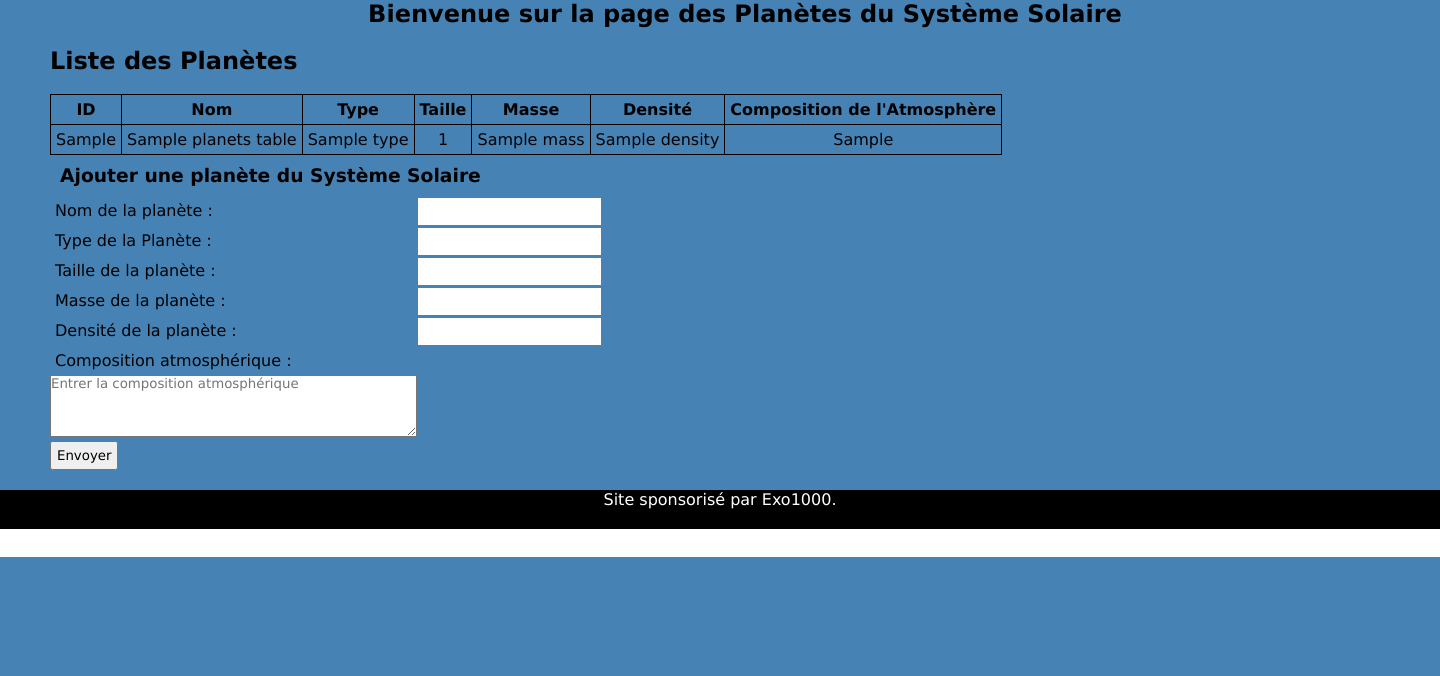
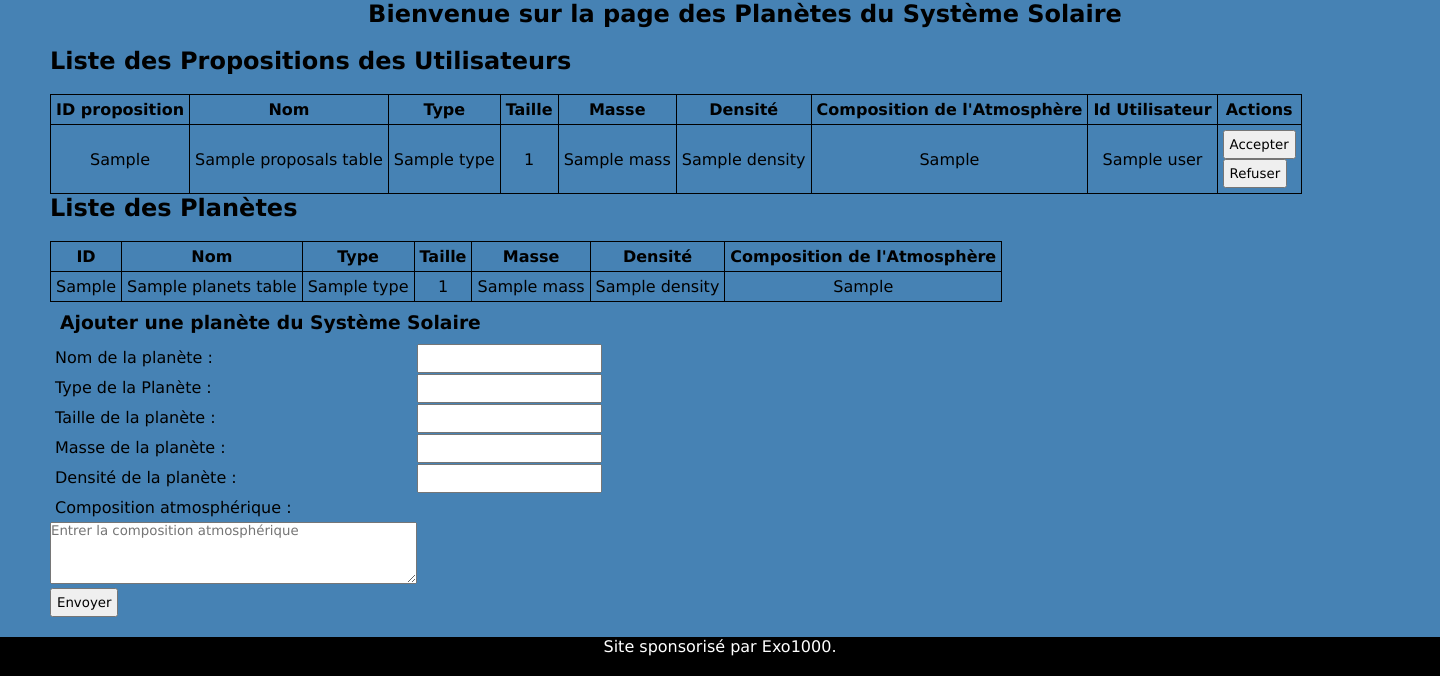
Before and after one commit to saad-elmessari-vinci/DevOps35TDD2, a Node server app: template views/planets/index.hbs in a window 1440 px wide; the page is wider, and only the part inside the window is pictured. Shown: the part 243-919 px from the top of that part. Before the commit the page ends 800 px from the top of that part, so only its background shows below. Run offline with Node 20, Linux system fonts and the light colour scheme; the visitor is signed in with stand-in values (Sample User, id 1); the template is opened without the code that fills it: most values are stand-ins (such as "Sample title", 1, 10 or a date in 2020); some libraries are stand-ins or nearby versions.

Commit message:
complete : 'planets/index.hbs' view with proposal listing and actions only for admin

```diff
--- a/views/planets/index.hbs
+++ b/views/planets/index.hbs
@@ -1,6 +1,52 @@
 <section>
   <h1>Bienvenue sur la page des Planètes du Système Solaire </h1>
   <br />
+
+  {{#if session.admin}}
+    <h2>Liste des Propositions des Utilisateurs</h2>
+    <br />
+    <table>
+      <thead>
+        <tr>
+          <th>ID proposition</th>
+          <th>Nom</th>
+          <th>Type</th>
+          <th>Taille </th>
+          <th>Masse </th>
+          <th>Densité </th>
+          <th>Composition de l'Atmosphère </th>
+          <th> Id Utilisateur</th>
+          <th> Actions </th>
+        </tr>
+      </thead>
+      <tbody>
+        {{#each proposalsTable}}
+          <tr>
+            <td> {{this.id_proposal}} </td>
+            <td> {{this.name}} </td>
+            <td> {{this.type}} </td>
+            <td> {{this.size}} </td>
+            <td> {{this.mass}} </td>
+            <td> {{this.density}} </td>
+            <td> {{this.atmosphere_composition}} </td>
+            <td> {{this.user}} </td>
+            <td>
+
+              <form method="post" action="/proposals/accept">
+                <input type="hidden" name="id" value="{{this.id_proposal}}" />
+                <input type="submit" value="Accepter" />
+              </form>
+              <form method="post" action="/proposals/reject">
+                <input type="hidden" name="id" value="{{this.id_proposal}}" />
+                <input type="submit" value="Refuser" />
+              </form>
+            </td>
+          </tr>
+        {{/each}}
+
+      </tbody>
+    </table>
+  {{/if}}
 
   <h2>Liste des Planètes</h2>
   <br />
```
